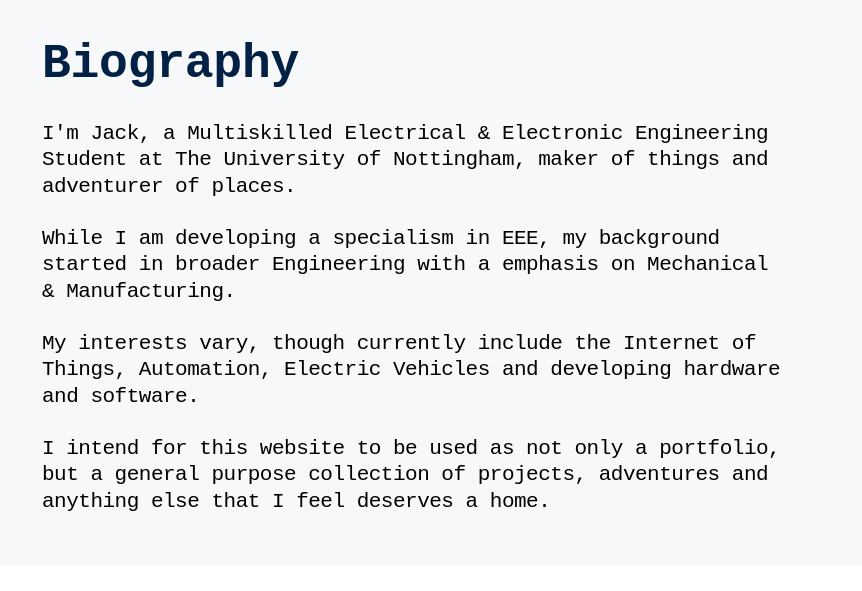
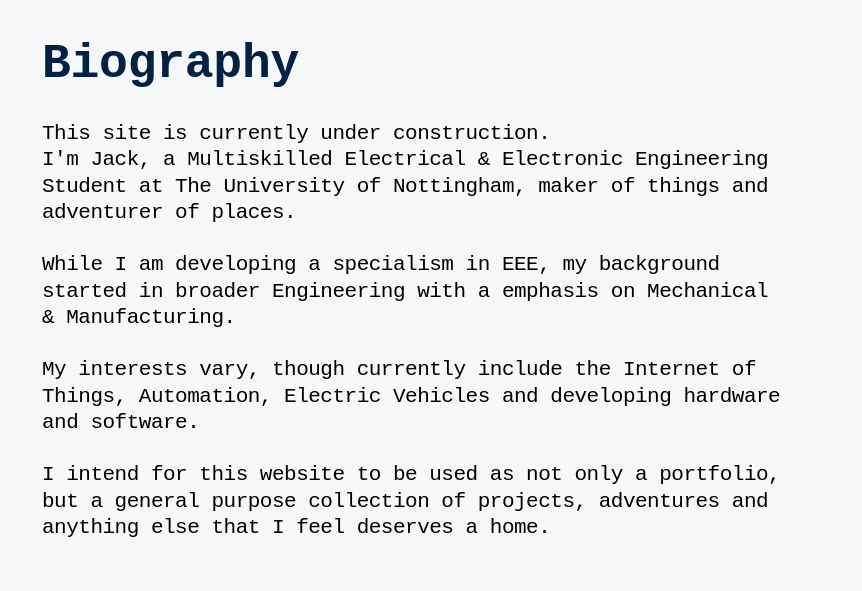
Before and after one commit to deanusjack/deanusjack.github.io, a plain HTML site: page index.html in a window 1280 px wide. Shown: the part 93-684 px from the top of the page, 418-1280 px from the left. Drawn offline with Linux system fonts and the light colour scheme.

Commit message:
Update index.html
Add under construction

```diff
--- a/index.html
+++ b/index.html
@@ -122,7 +122,7 @@
         </div>
         <div class="layui-col-xs12 layui-col-sm8 layui-col-md8 about_right">
             <h1>Biography</h1>
-            <h2><p>I'm Jack, a Multiskilled Electrical & Electronic Engineering Student at The University of Nottingham, maker of things and adventurer of places.</p> <br><p> While I am developing a specialism in EEE, my background started in broader Engineering with a emphasis on Mechanical & Manufacturing. </br> <br><p> My interests vary, though currently include the Internet of Things, Automation, Electric Vehicles and developing hardware and software. </br></p> <br><p> I intend for this website to be used as not only a portfolio, but a general purpose collection of projects, adventures and anything else that I feel deserves a home.</br></p> </h2>
+            <h2><p>This site is currently under construction. </p> <p> I'm Jack, a Multiskilled Electrical & Electronic Engineering Student at The University of Nottingham, maker of things and adventurer of places.</p> <br><p> While I am developing a specialism in EEE, my background started in broader Engineering with a emphasis on Mechanical & Manufacturing. </br> <br><p> My interests vary, though currently include the Internet of Things, Automation, Electric Vehicles and developing hardware and software. </br></p> <br><p> I intend for this website to be used as not only a portfolio, but a general purpose collection of projects, adventures and anything else that I feel deserves a home.</br></p> </h2>
         </div>
     </div>
 </div>
```
